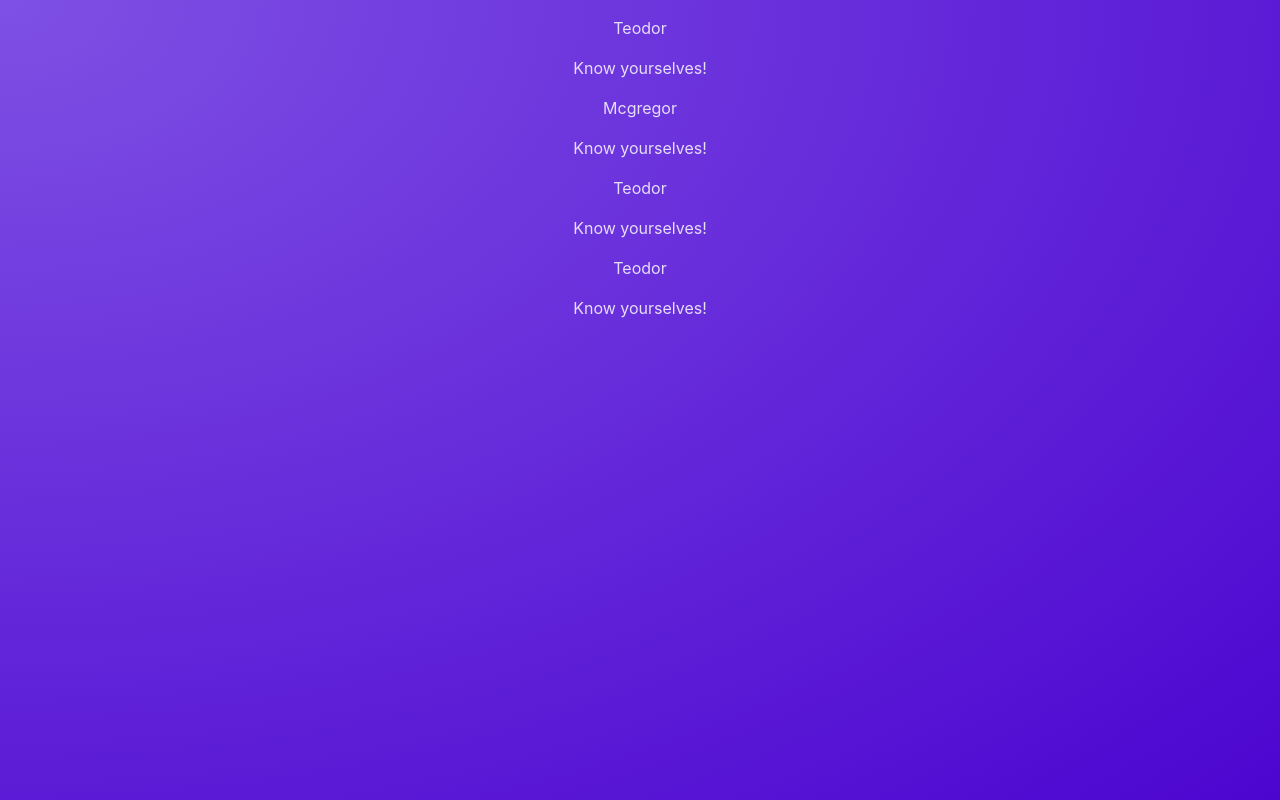
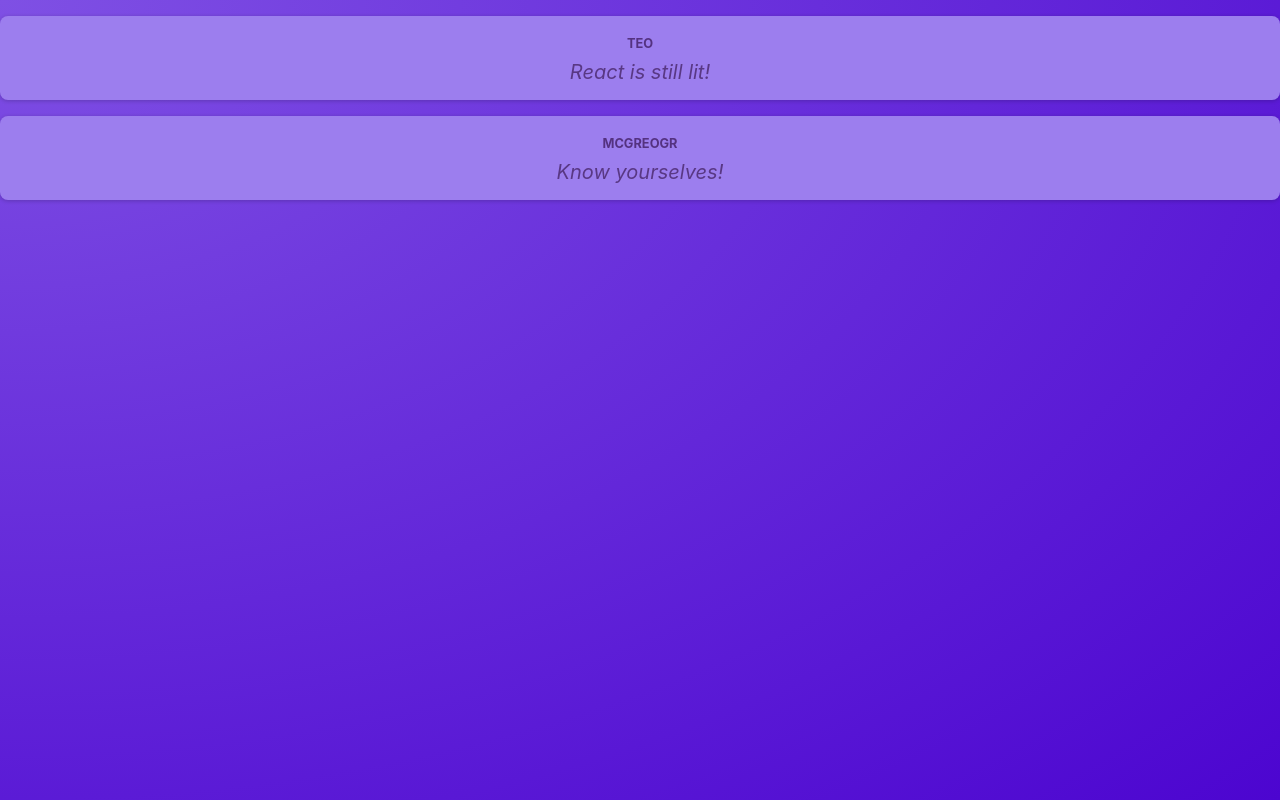
Before and after one commit to TeoTodorov16/React-Poster, a React (Vite) app: page / in a window 1280 px wide. Built offline with nearby package versions, Linux system fonts and the light colour scheme.

Commit message:
Adding some styles + using properties as dynamic values

```diff
--- a/src/App.jsx
+++ b/src/App.jsx
@@ -3,10 +3,8 @@
 function App() {
   return (
     <main>
-      <Post />
-      <Post />
-      <Post />
-      <Post />
+      <Post author="Teo" body="React is still lit!" />
+      <Post author="Mcgreogr" body="Know yourselves!" />
     </main>
   );
 }
--- a/src/assets/components/Post.jsx
+++ b/src/assets/components/Post.jsx
@@ -1,11 +1,10 @@
-const names = ["Teodor", "Mcgregor"];
+import classes from "./Post.module.css";
 
-function Post() {
-  const chosenName = Math.random() > 0.5 ? names[0] : names[1];
+function Post(props) {
   return (
-    <div>
-      <p>{chosenName}</p>
-      <p>Know yourselves!</p>
+    <div className={classes.post}>
+      <p className={classes.author}>{props.author}</p>
+      <p className={classes.text}>{props.body}</p>
     </div>
   );
 }
--- /dev/null
+++ b/src/assets/components/Post.module.css
@@ -0,0 +1,35 @@
+.post {
+  margin: 1rem 0;
+  padding: 1rem;
+  background-color: #9c7eee;
+  border-radius: 8px;
+  box-shadow: 0 1px 4px rgba(0, 0, 0, 0.2);
+  animation: animate-in 1s ease-out forwards;
+}
+
+.author {
+  font-size: 0.8rem;
+  font-weight: bold;
+  color: #543280;
+  margin: 0;
+  text-transform: uppercase;
+}
+
+.text {
+  white-space: pre-wrap;
+  font-size: 1.25rem;
+  margin: 0.25rem 0 0 0;
+  color: #593884;
+  font-style: italic;
+}
+
+@keyframes animate-in {
+  from {
+    opacity: 0;
+    transform: translateY(1rem);
+  }
+  to {
+    opacity: 1;
+    transform: translateY(0);
+  }
+}
```
